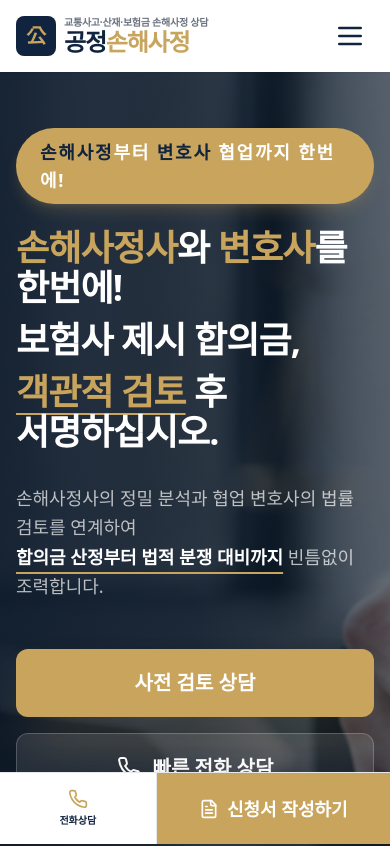
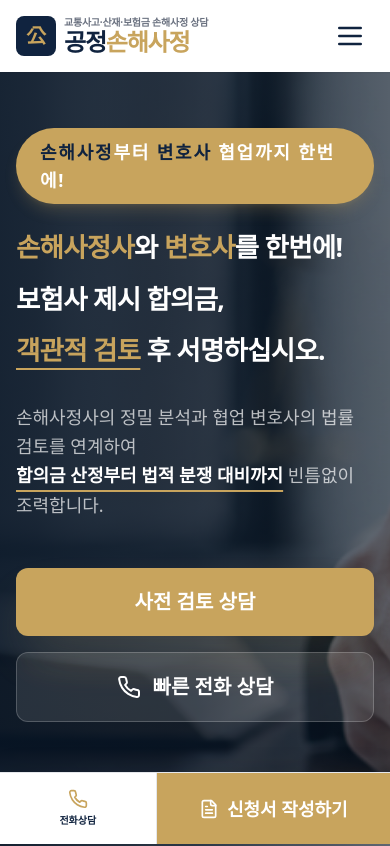
Before and after one commit to wogus5695-ctrl/sonhaesajung_gongjung, a Next.js app: page / in a window 390 px wide. Shown: the top 846 px of the page. Built offline with nearby package versions, Linux system fonts and the light colour scheme.

Commit message:
style: Optimize responsive H1 font sizes and enforce nowrap on larger viewports

```diff
--- a/src/components/MainPageContent.tsx
+++ b/src/components/MainPageContent.tsx
@@ -107,18 +107,18 @@ export default function MainPageContent({ k }: { k?: string }) {
                 <span className="text-brand-primary">손해사정</span>부터 <span className="text-brand-primary">변호사</span> 협업까지 한번에!
               </span>
             </div>
-            <h1 className="text-4xl md:text-6xl lg:text-7xl font-black mb-8 break-keep text-white">
+            <h1 className="text-[1.65rem] sm:text-3xl md:text-5xl lg:text-6xl font-black mb-8 break-keep text-white">
               {hasKeyword ? (
                 <>
                   <span className="block mb-3 md:mb-5 text-brand-gold leading-tight">{dki.heroTitle}</span>
                 </>
               ) : (
                 <>
-                  <span className="block mb-3 md:mb-5 text-white">
+                  <span className="block mb-3 md:mb-5 text-white sm:whitespace-nowrap">
                     <span className="text-brand-gold">손해사정사</span>와 <span className="text-brand-gold">변호사</span>를 한번에!
                   </span>
-                  <span className="block mb-3 md:mb-5 text-white">보험사 제시 합의금,</span>
-                  <span className="block text-white">
+                  <span className="block mb-3 md:mb-5 text-white sm:whitespace-nowrap">보험사 제시 합의금,</span>
+                  <span className="block text-white sm:whitespace-nowrap">
                     <span className="text-brand-gold underline decoration-brand-gold decoration-2 underline-offset-8 font-bold">객관적 검토</span> 후 서명하십시오.
                   </span>
                 </>
```
